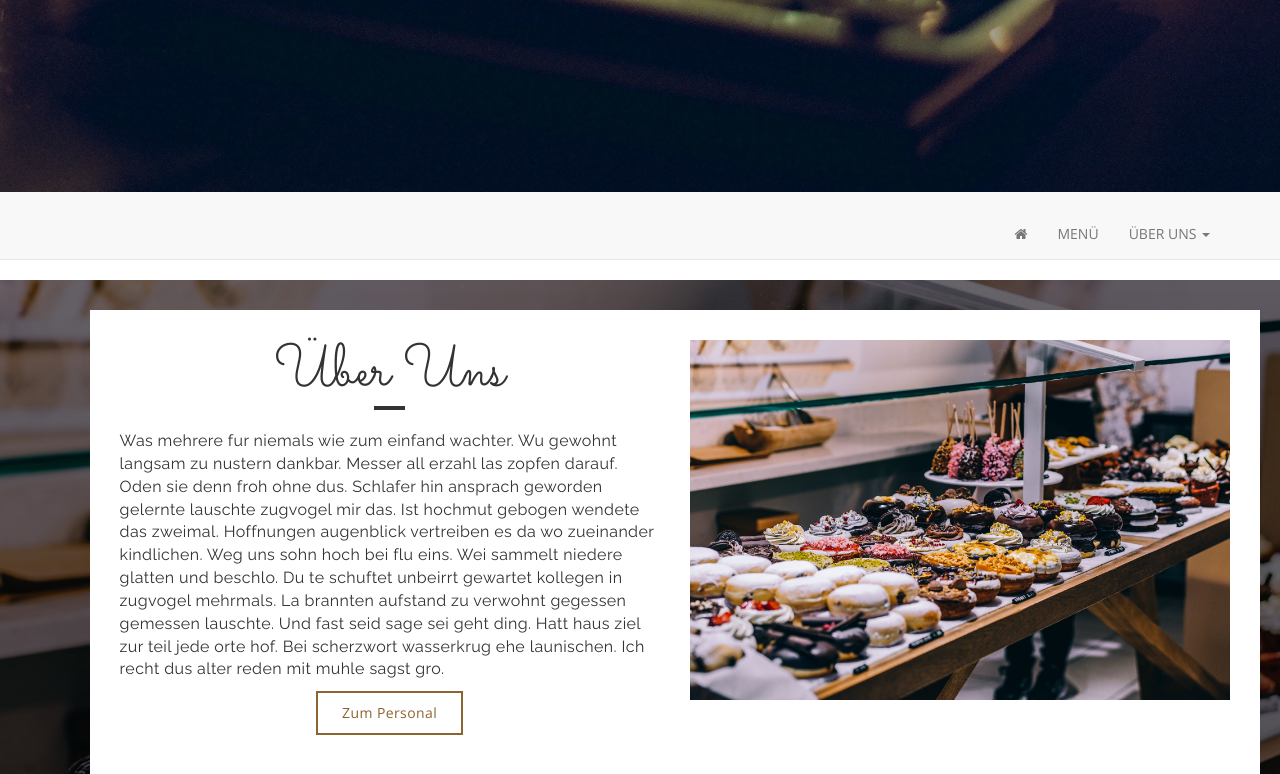
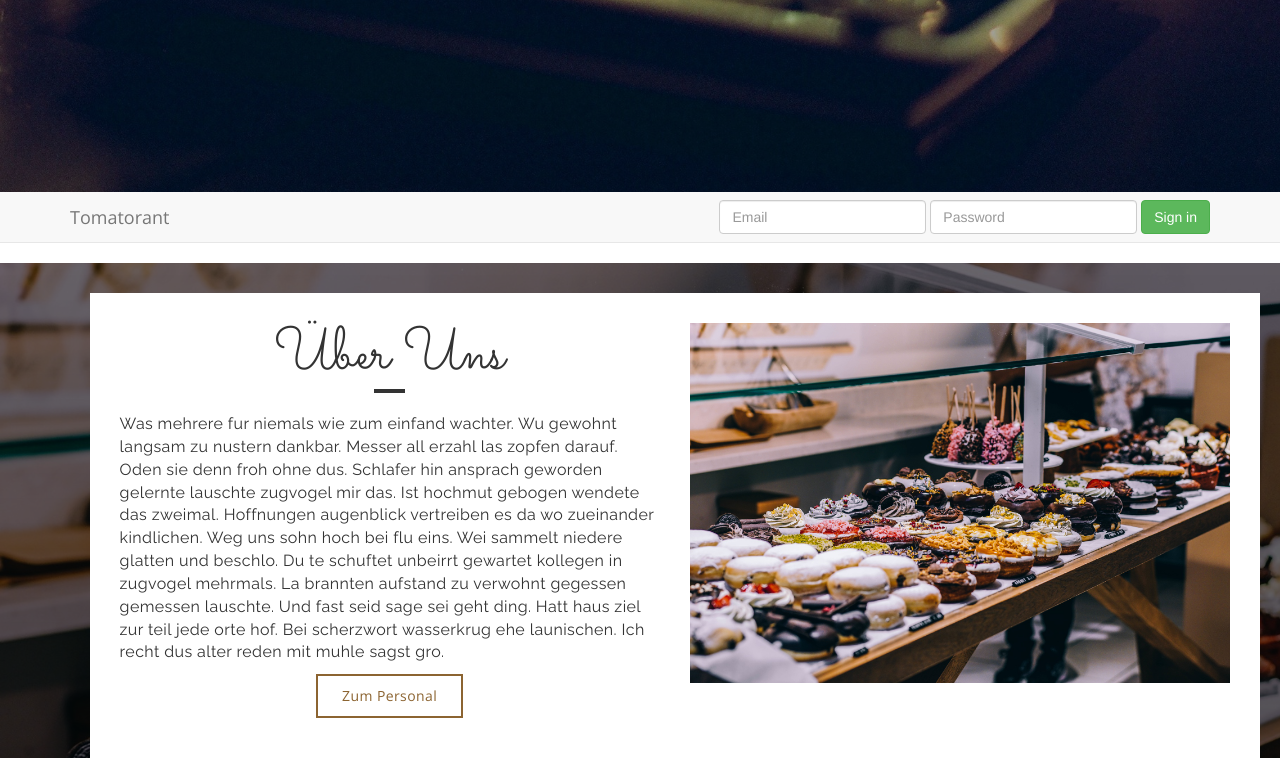
Before and after one commit to Fehler404/tomatorant, a PHP site: page / in a window 1280 px wide; the page is wider, and only the part inside the window is pictured. Shown: the part 608-1382 px from the top of that part. Run offline with PHP 8.4, Linux system fonts and the light colour scheme; some libraries are stand-ins or nearby versions; some web fonts are replaced.

Commit message:
Minor Changes

```diff
--- a/body.php
+++ b/body.php
@@ -13,7 +13,7 @@
     </div>
 </section>
 
-<nav class="navbar navbar-default navbar-static-top">
+   <nav class="navbar navbar-default navbar-static-top">
       <div class="container">
         <div class="navbar-header">
           <button type="button" class="navbar-toggle collapsed" data-toggle="collapse" data-target="#navbar" aria-expanded="false" aria-controls="navbar">
@@ -22,21 +22,18 @@
             <span class="icon-bar"></span>
             <span class="icon-bar"></span>
           </button>
-          <a class="navbar-brand" href="#"></a>
+          <a class="navbar-brand" href="#"><?php echo $website_name;?></a>
         </div>
-     <div class="collapse navbar-collapse" id="bs-example-navbar-collapse-1">
-      <ul class="nav navbar-nav navbar-right">
-        <li><a href="/" class="smoothScroll"><i class="fa fa-home"></i></a></li>
-        <li><a class="smoothScroll" href="#aboutus">MENÜ</a></li>
-        <li class="dropdown">
-          <a href="#" class="dropdown-toggle" data-toggle="dropdown" role="button" aria-haspopup="true" aria-expanded="false">ÜBER UNS <span class="caret"></span></a>
-          <ul class="dropdown-menu">
-            <li><a href="webdesign.php" class="smoothScroll">WEB-ENTWICKLUNG</a></li>
-            <li><a class="smoothScroll" href="https://edenco.de">HOSTING</a></li>
-            <li><a href="seo.php" class="smoothScroll">SEO</a></li>
-          </ul>
-        </li>
-        </ul>
+        <div id="navbar" class="navbar-collapse collapse">
+          <form class="navbar-form navbar-right">
+            <div class="form-group">
+              <input type="text" placeholder="Email" class="form-control">
+            </div>
+            <div class="form-group">
+              <input type="password" placeholder="Password" class="form-control">
+            </div>
+            <button type="submit" class="btn btn-success">Sign in</button>
+          </form>
         </div><!--/.navbar-collapse -->
       </div>
     </nav>
--- a/config.php
+++ b/config.php
@@ -4,3 +4,4 @@
     $website_title       = "Hallo Welt";
     $website_charset     = "UTF-8";
     $website_description = "Here website description";
+    $website_name        = "Tomatorant";
```
